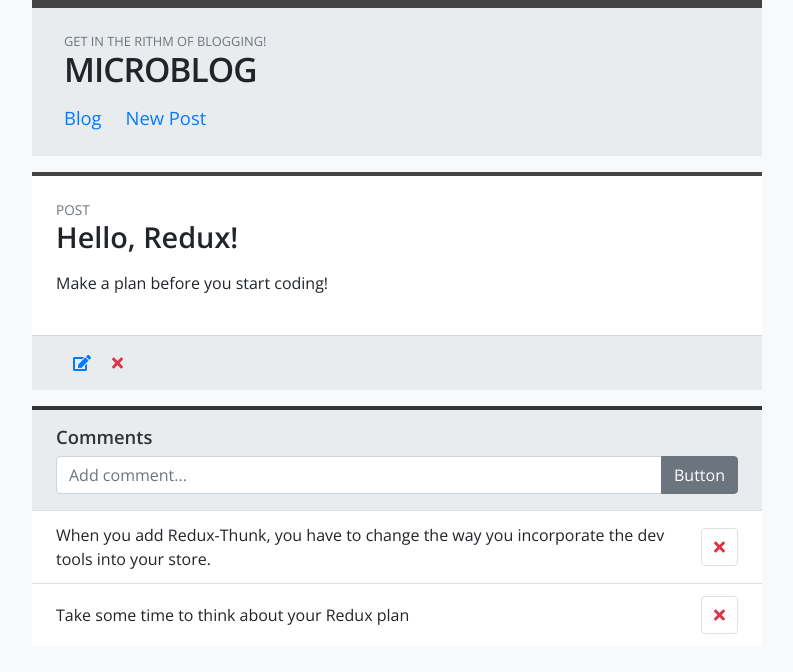
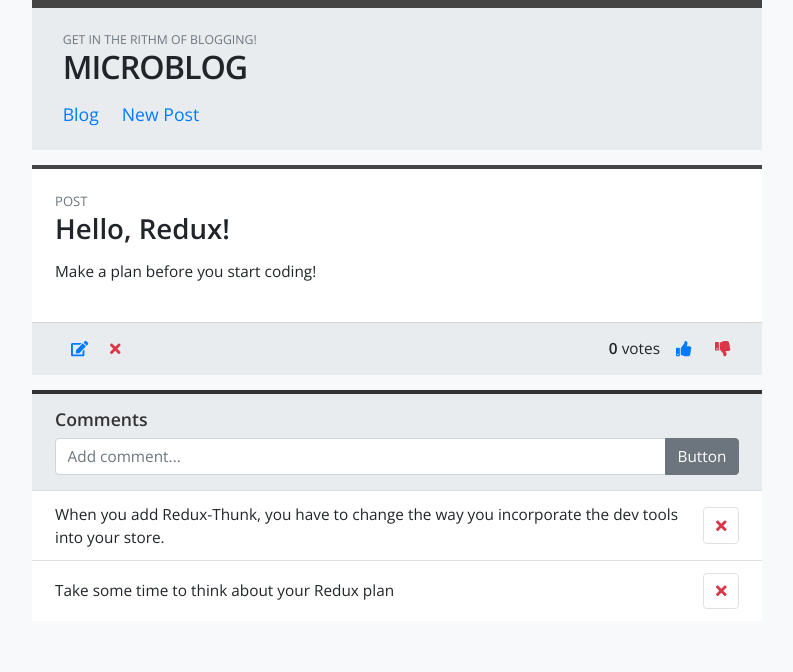
Before and after one commit to chad-schroeder/react-microblog, a React (Create React App) app: page /1 in a window 1280 px wide. Shown: the top 672 px of the page, without its empty margins (243-1036 px from the left). Built offline with nearby package versions, Linux system fonts and the light colour scheme.

Commit message:
added Up / Vote votes styling

```diff
--- a/src/components/Post/Post.js
+++ b/src/components/Post/Post.js
@@ -72,7 +72,7 @@ class Post extends Component {
           </div>
 
           <div
-            className="mb-3 py-2 px-4"
+            className="d-flex justify-content-between mb-3 py-2 px-4"
             style={{ backgroundColor: 'rgb(233, 236, 239)' }}
           >
             <div className="btn-group" role="group">
@@ -91,6 +91,26 @@ class Post extends Component {
                 <FontAwesomeIcon icon="times" />
               </button>
             </div>
+            {/* up/down votes */}
+            <div className="d-flex align-items-center">
+              <p className="m-0">
+                <strong>0</strong> votes
+              </p>
+              <div className="btn-group" role="group">
+                <button
+                  className="btn btn-link px-3 text-primary"
+                  style={{ width: '40px' }}
+                >
+                  <FontAwesomeIcon icon="thumbs-up" />
+                </button>
+                <button
+                  className="btn btn-link text-danger px-3"
+                  style={{ width: '40px' }}
+                >
+                  <FontAwesomeIcon icon="thumbs-down" />
+                </button>
+              </div>
+            </div>
           </div>
 
           <CommentList
--- a/src/index.css
+++ b/src/index.css
@@ -1,3 +1,7 @@
+html {
+  font-size: 96%;
+}
+
 body {
   margin: 0;
   padding: 0;
--- a/src/index.js
+++ b/src/index.js
@@ -9,7 +9,9 @@ import { library } from '@fortawesome/fontawesome-svg-core';
 import {
   faEdit,
   faTimes,
-  faRssSquare
+  faThumbsUp,
+  faThumbsDown,
+  faHome
 } from '@fortawesome/free-solid-svg-icons';
 import './index.css';
 import App from './App';
@@ -17,7 +19,9 @@ import * as serviceWorker from './serviceWorker';
 
 library.add(faEdit);
 library.add(faTimes);
-library.add(faRssSquare);
+library.add(faThumbsUp);
+library.add(faThumbsDown);
+library.add(faHome);
 
 const store = createStore(
   rootReducer,
```
